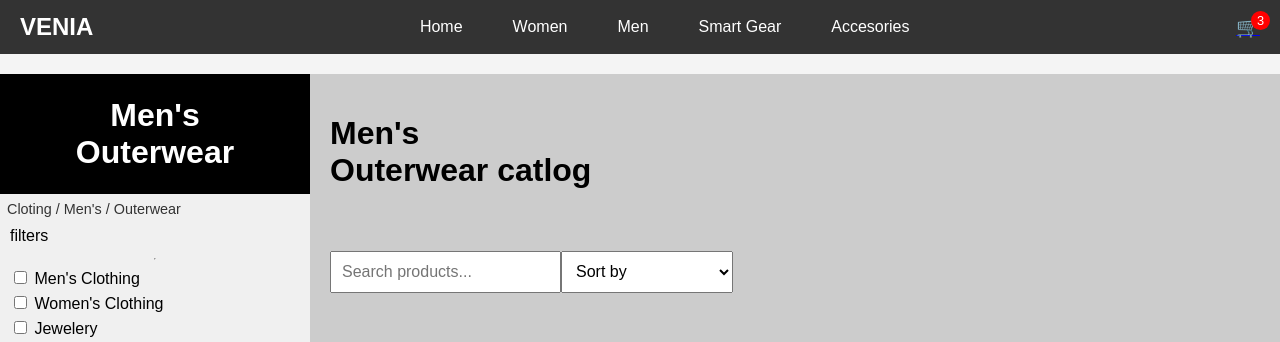
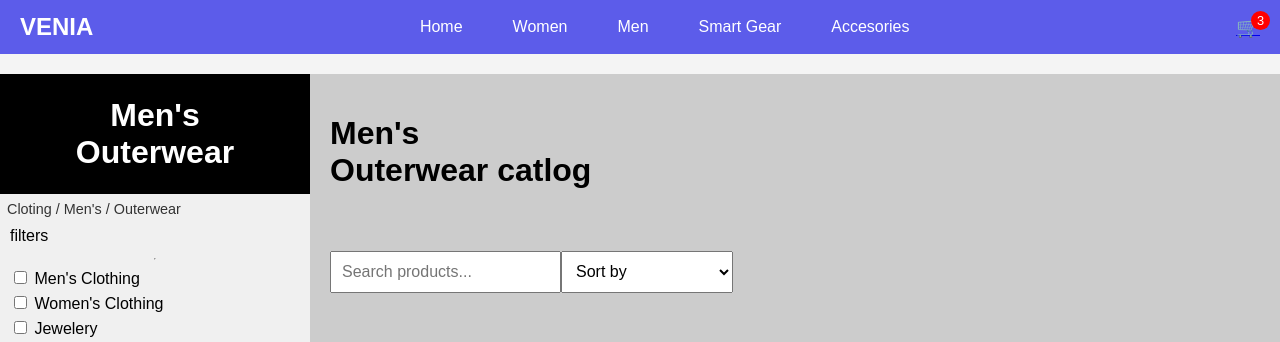
Before and after one commit to Purnima-Jogdand/js-webpage, a plain HTML site: page index.html in a window 1280 px wide. Shown: the top 342 px of the page. Drawn offline with Linux system fonts and the light colour scheme; no server answers.

Commit message:
style updated

```diff
--- a/styles.css
+++ b/styles.css
@@ -9,7 +9,7 @@ body {
   display: flex;
   justify-content: space-between;
   align-items: center;
-  background-color: #333;
+  background-color: rgb(92, 92, 234);
   color: white;
   padding: 10px 20px;
 }
```
